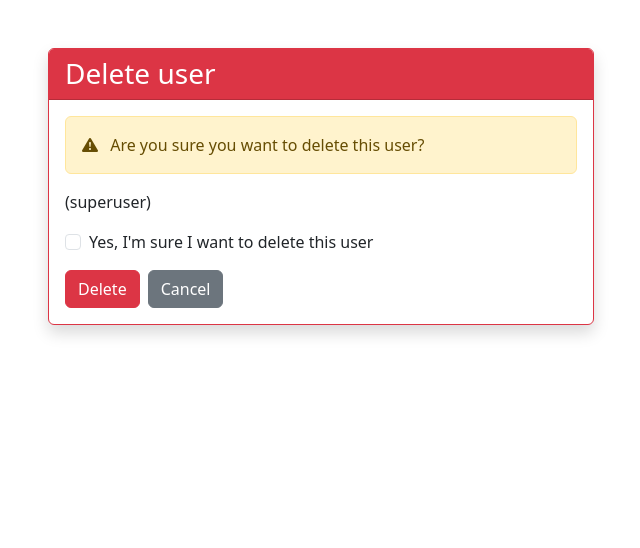
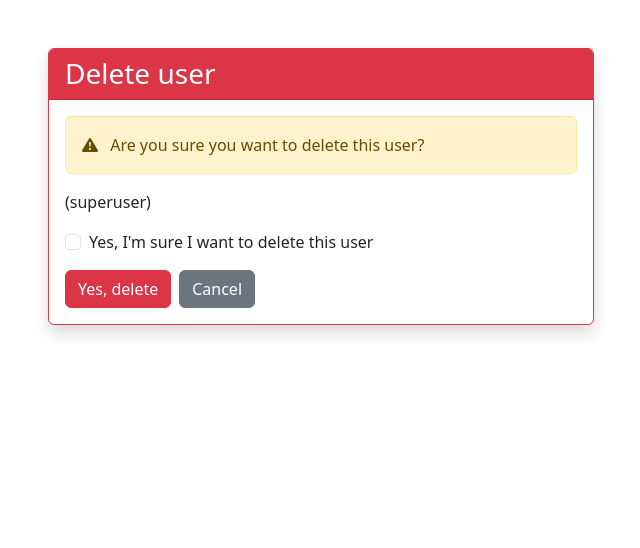
Before and after one commit to annetmyshkina/python-project-52, a Django app: page /users/2/delete/ in a window 1280 px wide. Shown: the part 56-604 px from the top of the page, without its empty margins (319-959 px from the left). Run offline with Django 5.2, Linux system fonts and the light colour scheme; a user stored in the database is signed in; data comes from the database, SQL or seed files in the repository; some libraries are stand-ins or nearby versions.

Commit message:
i18n: fixed translations

```diff
--- a/task_manager/templates/users/user_delete.html
+++ b/task_manager/templates/users/user_delete.html
@@ -34,7 +34,7 @@
 
                     <div class="d-flex gap-2">
                         <button type="submit" class="btn btn-danger">
-                            {% trans "Delete" %}
+                            {% trans "Yes, delete" %}
                         </button>
                         <a href="{% url 'users' %}" class="btn btn-secondary">
                             {% trans "Cancel" %}
```
Also changed, not shown: task_manager/locale/ru/LC_MESSAGES/django.po, 1 other file.
